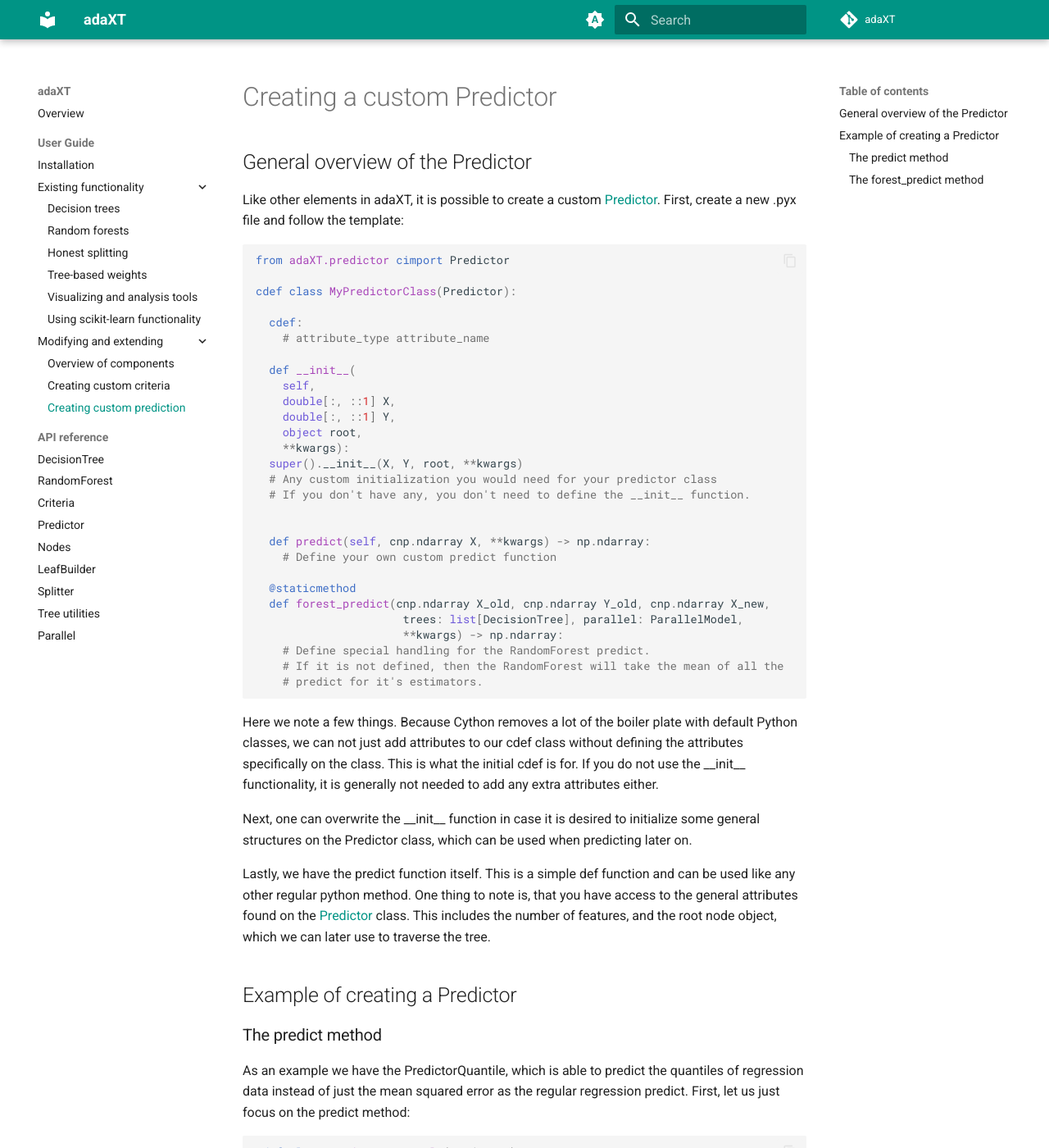
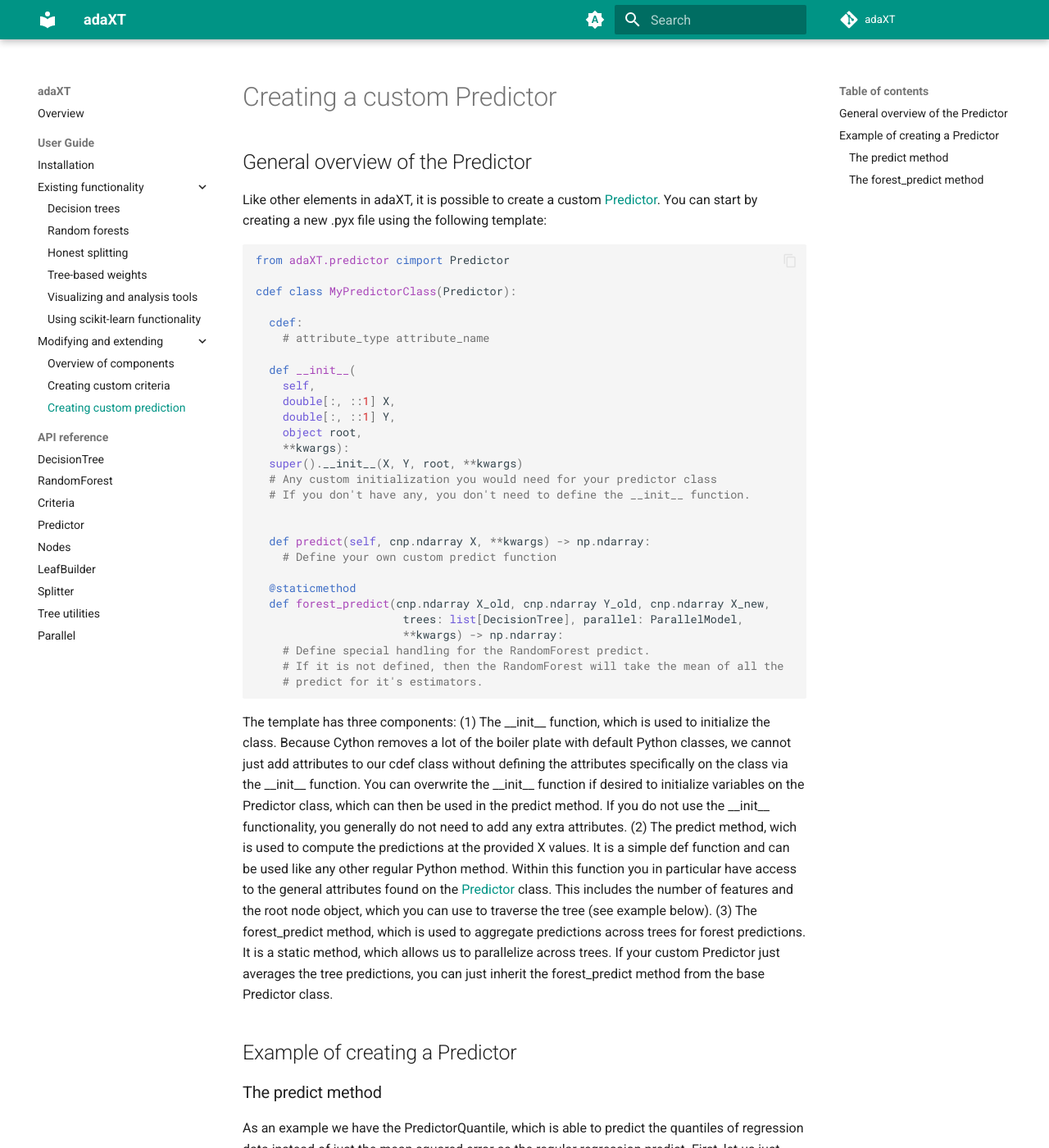
Before and after one commit to NiklasPfister/adaXT, an MkDocs documentation site: the page built from docs/user_guide/creatingPredictor.md, in a window 1280 px wide and 1400 px high. Shown: the whole window at 82% size. Built offline with MkDocs 1.6.1 and Material for MkDocs 9.7.7, drawn with Linux system fonts in a browser that asks for light colours; comment, search, counter and statistics services are not loaded.

Commit message:
Update creatingPredictor.md

````diff
--- a/docs/user_guide/creatingPredictor.md
+++ b/docs/user_guide/creatingPredictor.md
@@ -3,8 +3,8 @@
 ## General overview of the Predictor
 
 Like other elements in adaXT, it is possible to create a custom
-[Predictor](../api_docs/Predictor.md). First, create a new .pyx file and follow
-the template:
+[Predictor](../api_docs/Predictor.md). You can start by creating a new
+.pyx file using the following template:
 
 ```cython
 from adaXT.predictor cimport Predictor
@@ -38,22 +38,25 @@
 
 
 ```
-
-Here we note a few things. Because Cython removes a lot of the boiler plate with
-default Python classes, we can not just add attributes to our cdef class without
-defining the attributes specifically on the class. This is what the initial cdef
-is for. If you do not use the \_\_init\_\_ functionality, it is generally not needed
-to add any extra attributes either.
-
-Next, one can overwrite the \_\_init\_\_ function in case it is desired to
-initialize some general structures on the Predictor class, which can be used
-when predicting later on.
-
-Lastly, we have the predict function itself. This is a simple def function and
-can be used like any other regular python method. One thing to note is, that you
-have access to the general attributes found on the
+The template has three components: (1) The \_\_init\_\_ function, which is used to
+initialize the class. Because Cython removes a lot of the boiler plate with
+default Python classes, we cannot just add attributes to our cdef class without
+defining the attributes specifically on the class via the \_\_init\_\_ function.
+You can overwrite the \_\_init\_\_ function if desired to initialize variables on
+the Predictor class, which can then be used in the predict method.
+If you do not use the \_\_init\_\_ functionality, you generally do not need to
+add any extra attributes. (2) The predict method, wich is used to compute the
+predictions at the provided X values. It is a simple def function
+and can be used like any other regular Python method. Within this function you
+in particular have access to the general attributes found on the
 [Predictor](../api_docs/Predictor.md) class. This includes the number of
-features, and the root node object, which we can later use to traverse the tree.
+features and the root node object, which you can use to traverse the tree (see
+example below).
+(3) The forest_predict method, which is used to aggregate predictions across trees
+for forest predictions. It is a static method, which allows
+us to parallelize across trees. If your custom Predictor just averages the
+tree predictions, you can just inherit the forest_predict method from the base
+Predictor class.
 
 ## Example of creating a Predictor
 
````
